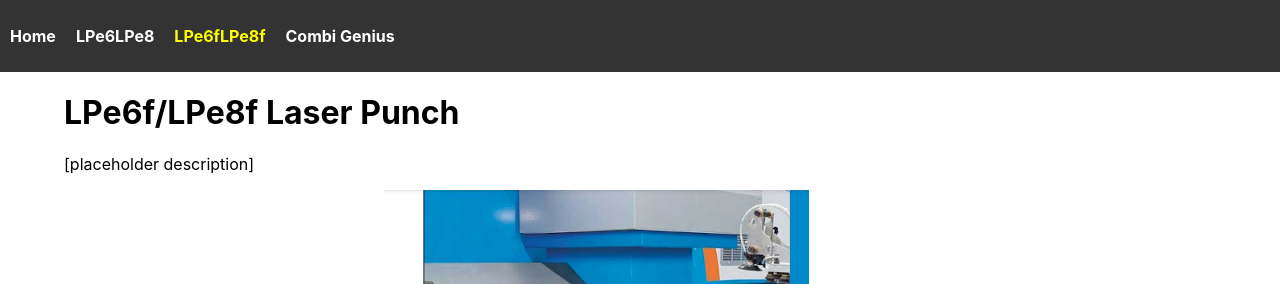
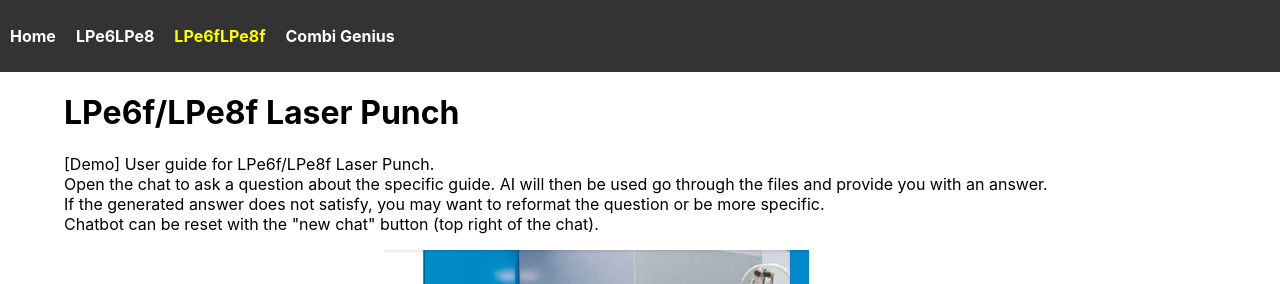
Before and after one commit to parkzue/ai-tech-support-website, a React (Create React App) app: page /lpe6flpe8f in a window 1280 px wide. Shown: the top 284 px of the page. Built offline with nearby package versions, Linux system fonts and the light colour scheme.

Commit message:
added descriptions

```diff
--- a/src/pages/Page_lpe6flpe8f.js
+++ b/src/pages/Page_lpe6flpe8f.js
@@ -9,7 +9,11 @@ const Page_lpe6flpe8f = () => {
             <div className='description'>
                 <h1>LPe6f/LPe8f Laser Punch</h1>
                 <p>
-                    [placeholder description]
+                [Demo] User guide for LPe6f/LPe8f Laser Punch.<br/>
+                    Open the chat to ask a question about the specific guide.
+                    AI will then be used go through the files and provide you with an answer. <br/>
+                    If the generated answer does not satisfy, you may want to reformat the question or be more specific. <br/>
+                    Chatbot can be reset with the "new chat" button (top right of the chat).
                 </p>
             </div>
             <div className="cover-image">
--- a/src/pages/Page_lpe6lpe8.js
+++ b/src/pages/Page_lpe6lpe8.js
@@ -9,7 +9,11 @@ const Page_lpe6lpe8 = () => {
             <div className='description'>
                 <h1>LPe6/LPe8 Laser Punch</h1>
                 <p>
-                    [placeholder description]
+                    [Demo] User guide for LPe6/LPe8 Laser Punch.<br/>
+                    Open the chat to ask a question about the specific guide.
+                    AI will then be used go through the files and provide you with an answer. <br/>
+                    If the generated answer does not satisfy, you may want to reformat the question or be more specific. <br/>
+                    Chatbot can be reset with the "new chat" button (top right of the chat).
                 </p>
             </div>
             <div className="cover-image">
```
